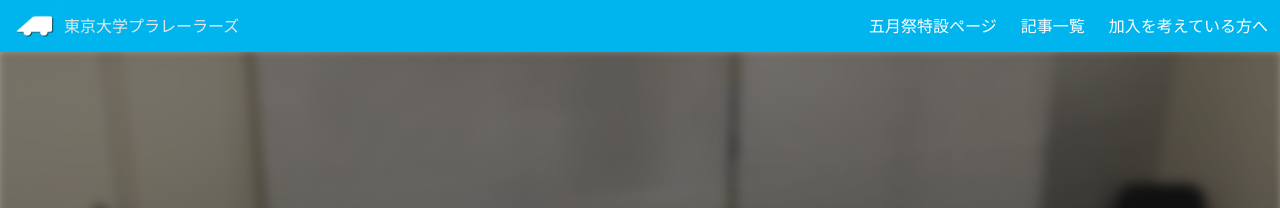
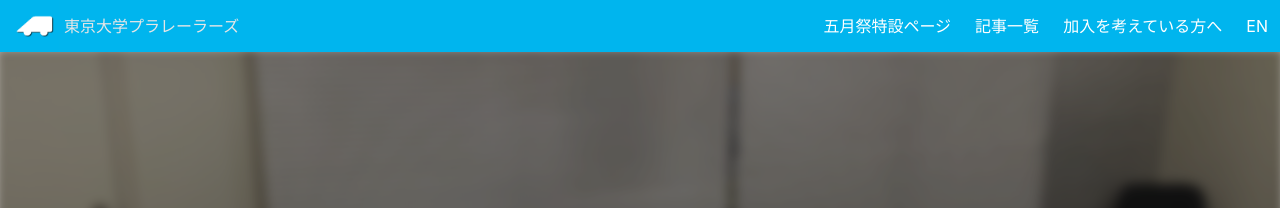
Before and after one commit to plarailers/plarailers.github.io, a Jekyll site: the page built from index.html, in a window 1280 px wide. Shown: the top 208 px of the page. Built offline with Jekyll 4.4.1, drawn with Linux system fonts in a browser that asks for light colours; nearby versions of some CDN libraries; comment, search, counter and statistics services are not loaded.

Commit message:
Update default.html
英語版追加

```diff
--- a/_layouts/default.html
+++ b/_layouts/default.html
@@ -57,6 +57,9 @@
         <a class="navbar-item has-text-white" href="/welcome/">
           加入を考えている方へ
         </a>
+        <a class="navbar-item has-text-white" href="/english/index.html">
+          EN
+        </a>
       </div>
     </div>
   </nav>
```
